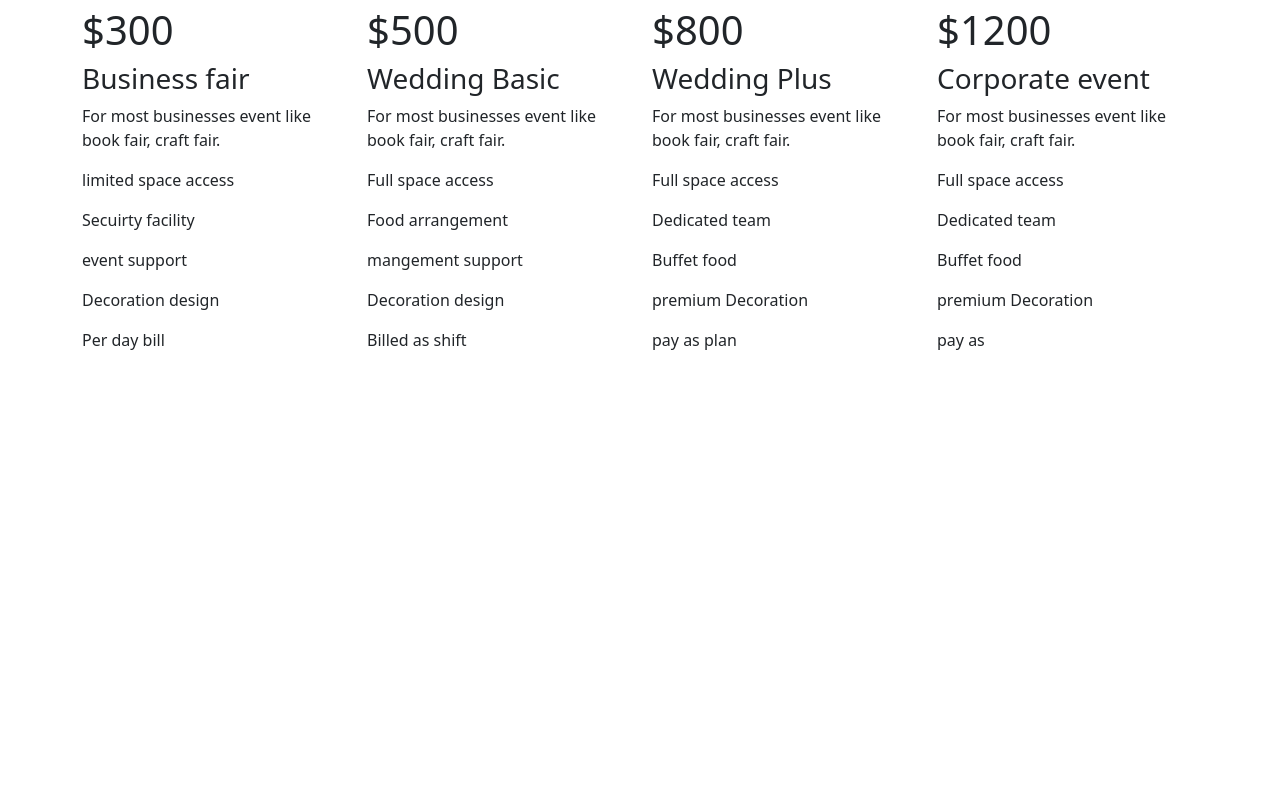
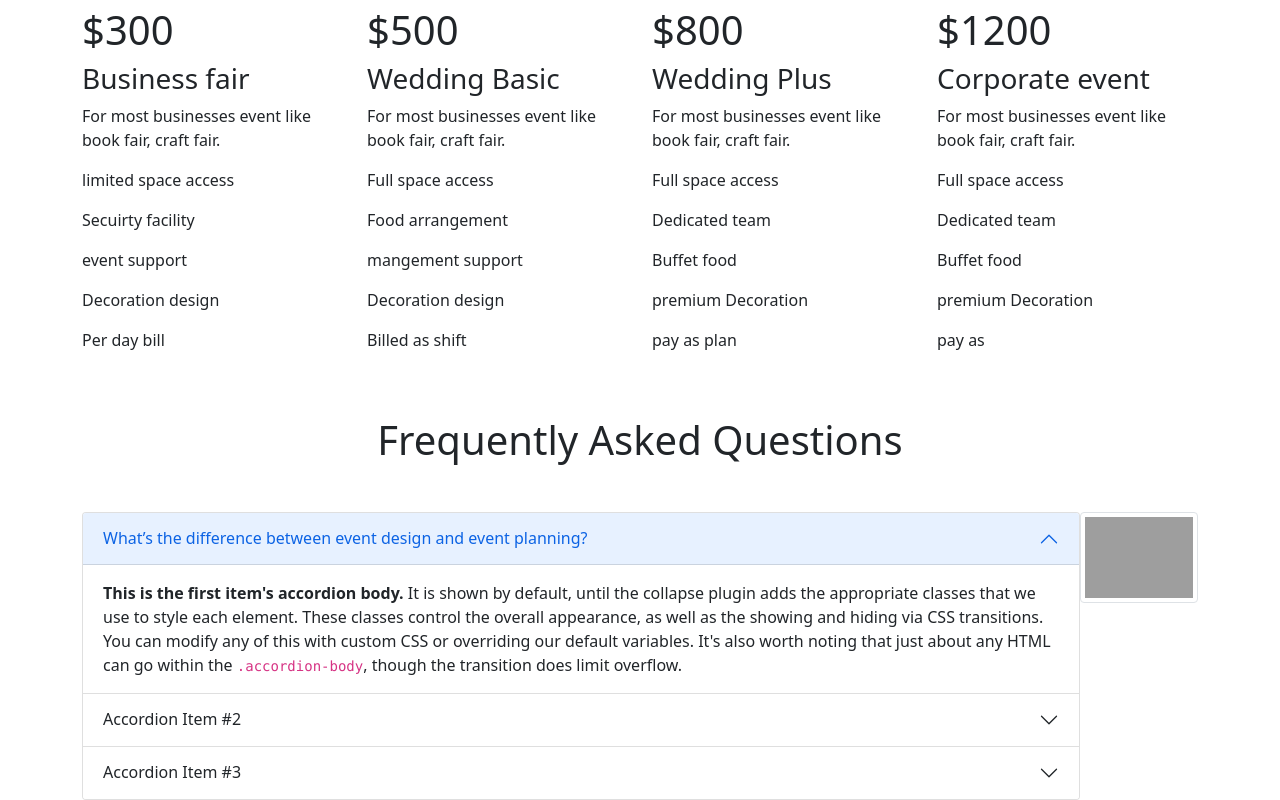
Before and after one commit to shaykat22/convention-center, a plain HTML site: page index.html in a window 1280 px wide. Shown: the part 1098-1898 px from the top of the page. Before the commit the page ends 1466 px from the top, so only its background shows below. Drawn offline with nearby package versions, Linux system fonts and the light colour scheme; grey boxes are pictures that could not be loaded.

Commit message:
frequenly asked part added

```diff
--- a/index.html
+++ b/index.html
@@ -22,7 +22,7 @@
                 <span class="navbar-brand mx-5 my-3 h1">Indigo Event Planning</span>
             </div>
         </nav>
-        <!-- slider -->
+        <!-- slider start -->
         <section>
             <div id="carouselExampleDark" class="carousel carousel-dark slide" data-bs-ride="carousel">
                 <div class="carousel-indicators ">
@@ -76,7 +76,8 @@
         </section>
     </header>
     <main>
-        <section class="container">
+        <!-- package part start -->
+        <section class="container mb-5">
             <h1 class="text-center mb-5">Our package</h1>
             <div class="row">
                 <div class="col">
@@ -126,6 +127,82 @@
                 </div>
             </div>
         </section>
+
+
+        <!-- Frequently Asked Questions -->
+
+        <section class="container">
+            <h1 class="text-center mb-5">Frequently Asked Questions</h1>
+            <div class="d-flex">
+                <div>
+                    <div class="accordion" id="accordionExample">
+                        <div class="accordion-item">
+                            <h2 class="accordion-header" id="headingOne">
+                                <button class="accordion-button" type="button" data-bs-toggle="collapse"
+                                    data-bs-target="#collapseOne" aria-expanded="true" aria-controls="collapseOne">
+                                    What’s the difference between event design and
+                                    event planning?
+                                </button>
+                            </h2>
+                            <div id="collapseOne" class="accordion-collapse collapse show" aria-labelledby="headingOne"
+                                data-bs-parent="#accordionExample">
+                                <div class="accordion-body">
+                                    <strong>This is the first item's accordion body.</strong> It is shown by default,
+                                    until the collapse plugin adds the appropriate classes that we use to style each
+                                    element. These classes control the overall appearance, as well as the showing and
+                                    hiding via CSS transitions. You can modify any of this with custom CSS or overriding
+                                    our default variables. It's also worth noting that just about any HTML can go within
+                                    the <code>.accordion-body</code>, though the transition does limit overflow.
+                                </div>
+                            </div>
+                        </div>
+                        <div class="accordion-item">
+                            <h2 class="accordion-header" id="headingTwo">
+                                <button class="accordion-button collapsed" type="button" data-bs-toggle="collapse"
+                                    data-bs-target="#collapseTwo" aria-expanded="false" aria-controls="collapseTwo">
+                                    Accordion Item #2
+                                </button>
+                            </h2>
+                            <div id="collapseTwo" class="accordion-collapse collapse" aria-labelledby="headingTwo"
+                                data-bs-parent="#accordionExample">
+                                <div class="accordion-body">
+                                    <strong>This is the second item's accordion body.</strong> It is hidden by default,
+                                    until the collapse plugin adds the appropriate classes that we use to style each
+                                    element. These classes control the overall appearance, as well as the showing and
+                                    hiding via CSS transitions. You can modify any of this with custom CSS or overriding
+                                    our default variables. It's also worth noting that just about any HTML can go within
+                                    the <code>.accordion-body</code>, though the transition does limit overflow.
+                                </div>
+                            </div>
+                        </div>
+                        <div class="accordion-item">
+                            <h2 class="accordion-header" id="headingThree">
+                                <button class="accordion-button collapsed" type="button" data-bs-toggle="collapse"
+                                    data-bs-target="#collapseThree" aria-expanded="false" aria-controls="collapseThree">
+                                    Accordion Item #3
+                                </button>
+                            </h2>
+                            <div id="collapseThree" class="accordion-collapse collapse" aria-labelledby="headingThree"
+                                data-bs-parent="#accordionExample">
+                                <div class="accordion-body">
+                                    <strong>This is the third item's accordion body.</strong> It is hidden by default,
+                                    until the collapse plugin adds the appropriate classes that we use to style each
+                                    element. These classes control the overall appearance, as well as the showing and
+                                    hiding via CSS transitions. You can modify any of this with custom CSS or overriding
+                                    our default variables. It's also worth noting that just about any HTML can go within
+                                    the <code>.accordion-body</code>, though the transition does limit overflow.
+                                </div>
+                            </div>
+                        </div>
+                    </div>
+                </div>
+                <div>
+                    <img src="image/question.jpg" class="img-thumbnail" alt="...">
+                </div>
+            </div>
+        </section>
+
+
     </main>
 
 
```
Also changed, not shown: 1 other file.
